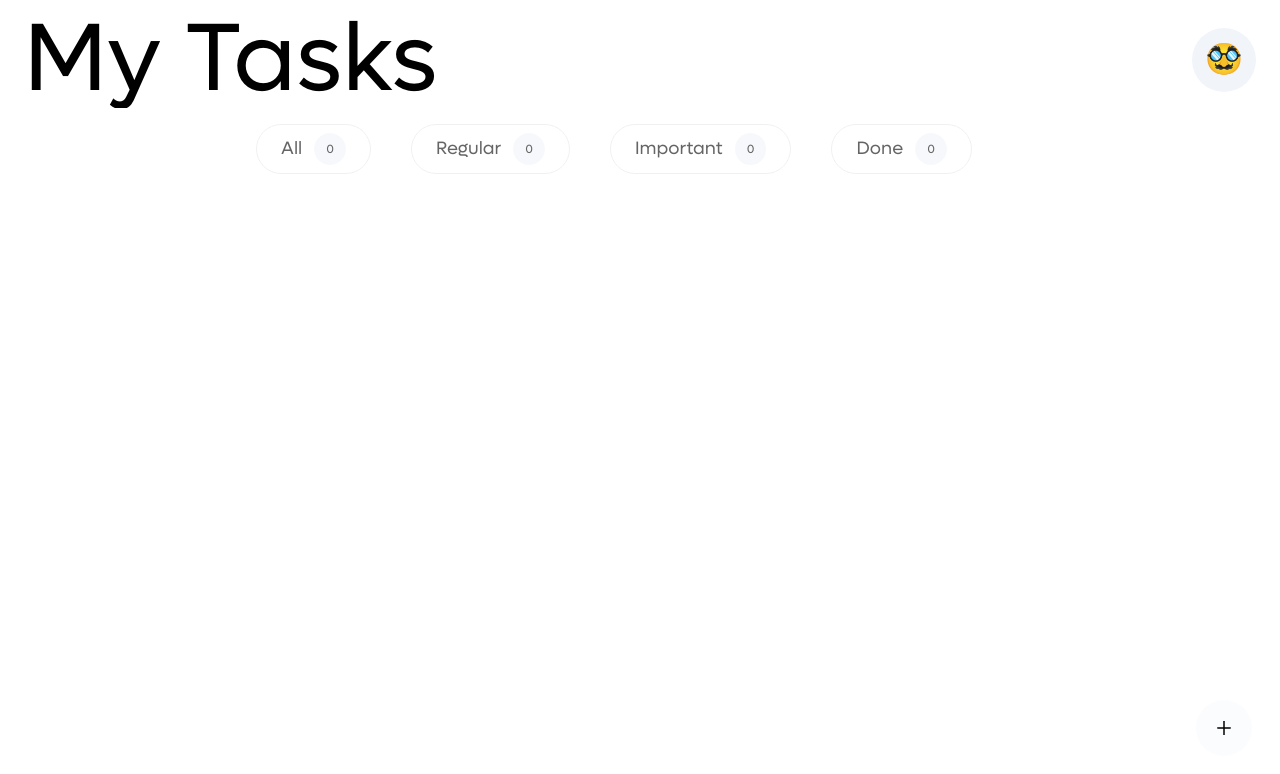
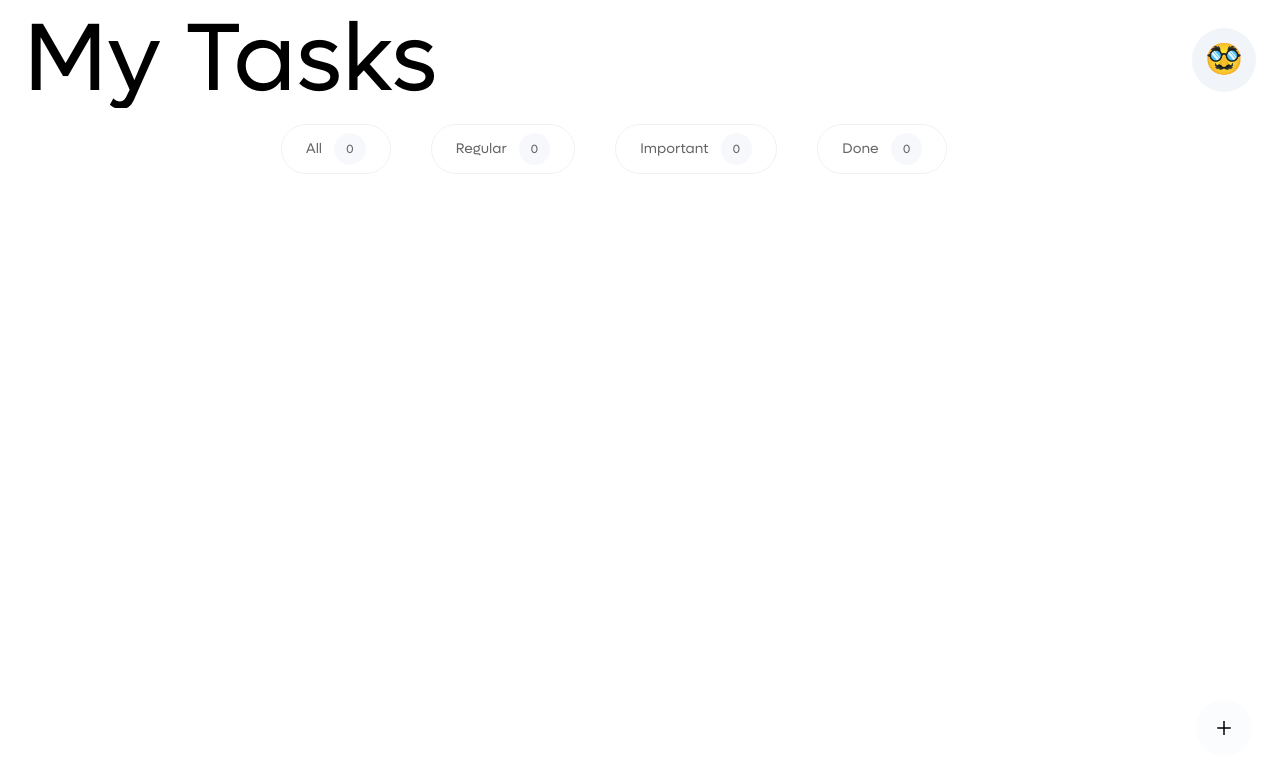
Before and after one commit to juanmadalena/todo-list, a React (Vite) app: page / in a window 1280 px wide. Shown: the top 774 px of the page. Built offline with nearby package versions, Linux system fonts and the light colour scheme.

Commit message:
fix! styles

```diff
--- a/src/components/AddButton.jsx
+++ b/src/components/AddButton.jsx
@@ -53,7 +53,7 @@ export default function AddButton(){
                 dialog ?
                 <ModalContainer>
                     <section className="border flex items-center justify-center h-full w-full">
-                        <div className="flex justify-between flex-col h-96 w-9/12 md:w-1/3 rounded-3xl py-4 px-3 bg-slate-50 bg-opacity-95 shadow-xl">
+                        <div className="flex justify-between flex-col h-96 w-11/12 md:w-1/3 rounded-3xl py-4 px-3 bg-slate-50 bg-opacity-95 shadow-xl">
                             <div className="">
                                 <button onClick={handleDialog} className="p-4 rounded-full bg-slate-100 hover:bg-slate-200">
                                     <AiOutlineClose />
--- a/src/components/Navbar.jsx
+++ b/src/components/Navbar.jsx
@@ -27,7 +27,7 @@ export default function Navbar({tasks}){
                 {
                     NAV_OPTIONS.map(({title, type}) => (
                         <li onClick={() => selectFilter(type)} key={title} className="flex items-center px-6 py-2 border rounded-full opacity-60 hover:opacity-100 hover:border-gray-400 cursor-pointer">
-                            <span>
+                            <span className="sm:text-sm">
                                 {title}
                             </span>
                             <span className="ml-3 text-xs py-2 px-3 rounded-full bg-slate-100">
--- a/src/components/Task.jsx
+++ b/src/components/Task.jsx
@@ -10,7 +10,7 @@ export default function Task({id, title, isDone, priority}){
     }
 
     return (
-        <section onDrag={handleDrag} className={` ${isDone ? 'opacity-30' : 'opacity-100'} flex justify-between px-6 h-28 w-full sm:h-28 ${priority ? 'bg-yellow-100' : 'bg-slate-100'} rounded-3xl`}>
+        <section onDrag={handleDrag} className={` ${isDone ? 'opacity-30' : 'opacity-100'} flex justify-between px-6 h-20 w-full sm:h-24 ${priority ? 'bg-yellow-100' : 'bg-slate-100'} rounded-3xl`}>
             <section className="flex items-center">
                 <h4 className={`text-2xl font-semibold ${isDone ? 'line-through' : ''}`}>
                     { title }
```
